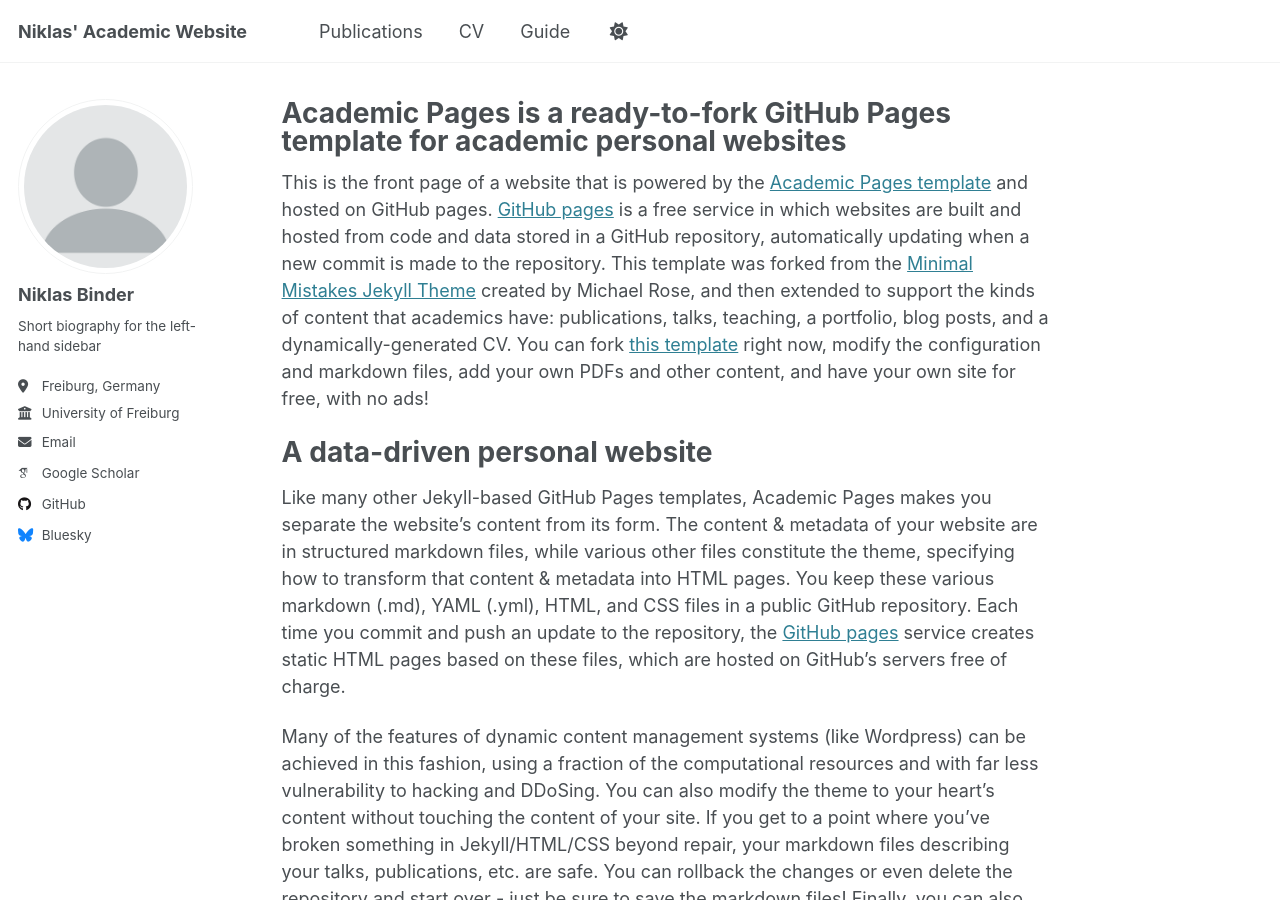
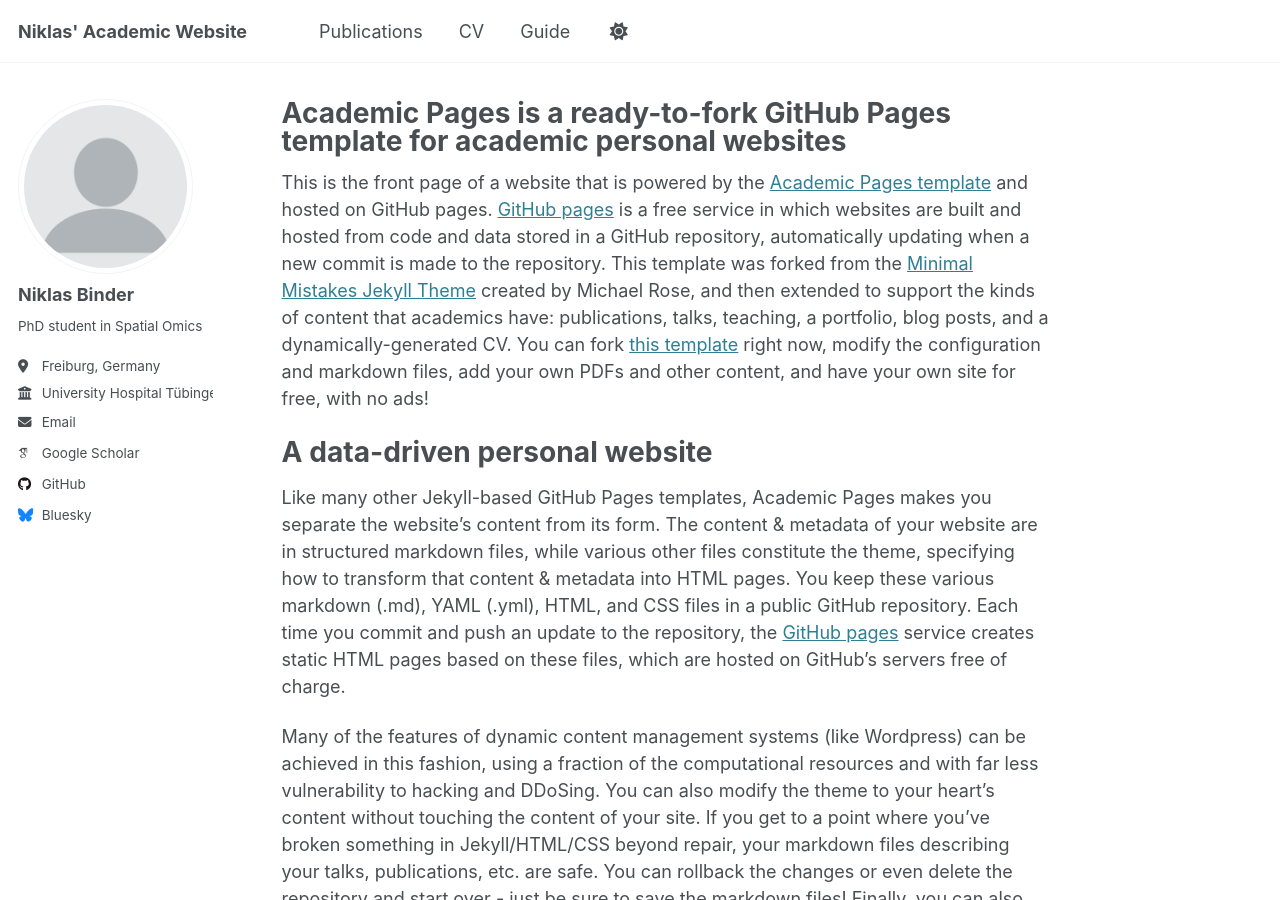
Before and after one commit to niklasbinder/niklasbinder.github.io, a Jekyll site: the page built from _pages/about.md, in a window 1280 px wide and 900 px high. Built offline with Jekyll 4.4.1, drawn with Linux system fonts in a browser that asks for light colours; some web fonts are replaced.

Commit message:
changed content

```diff
--- a/_config.yml
+++ b/_config.yml
@@ -25,9 +25,9 @@
   avatar           : "profile.png"
   name             : "Niklas Binder"
   pronouns         : # example: "she/her"
-  bio              : "Short biography for the left-hand sidebar"
+  bio              : "PhD student in Spatial Omics"
   location         : "Freiburg, Germany"
-  employer         : "University of Freiburg"
+  employer         : "University Hospital Tübingen"
   uri              : # URL
   email            : "email@email"
 
```
